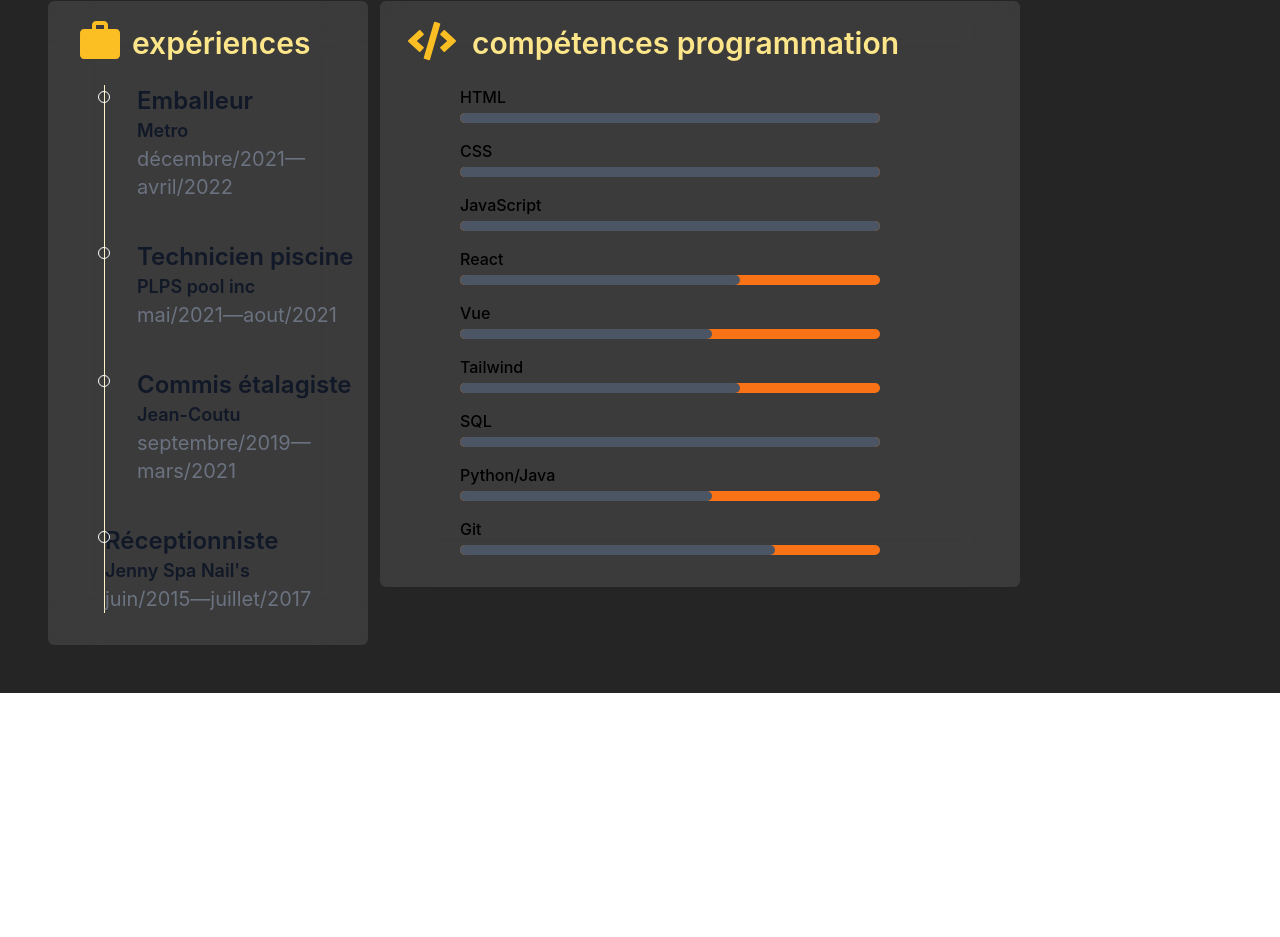
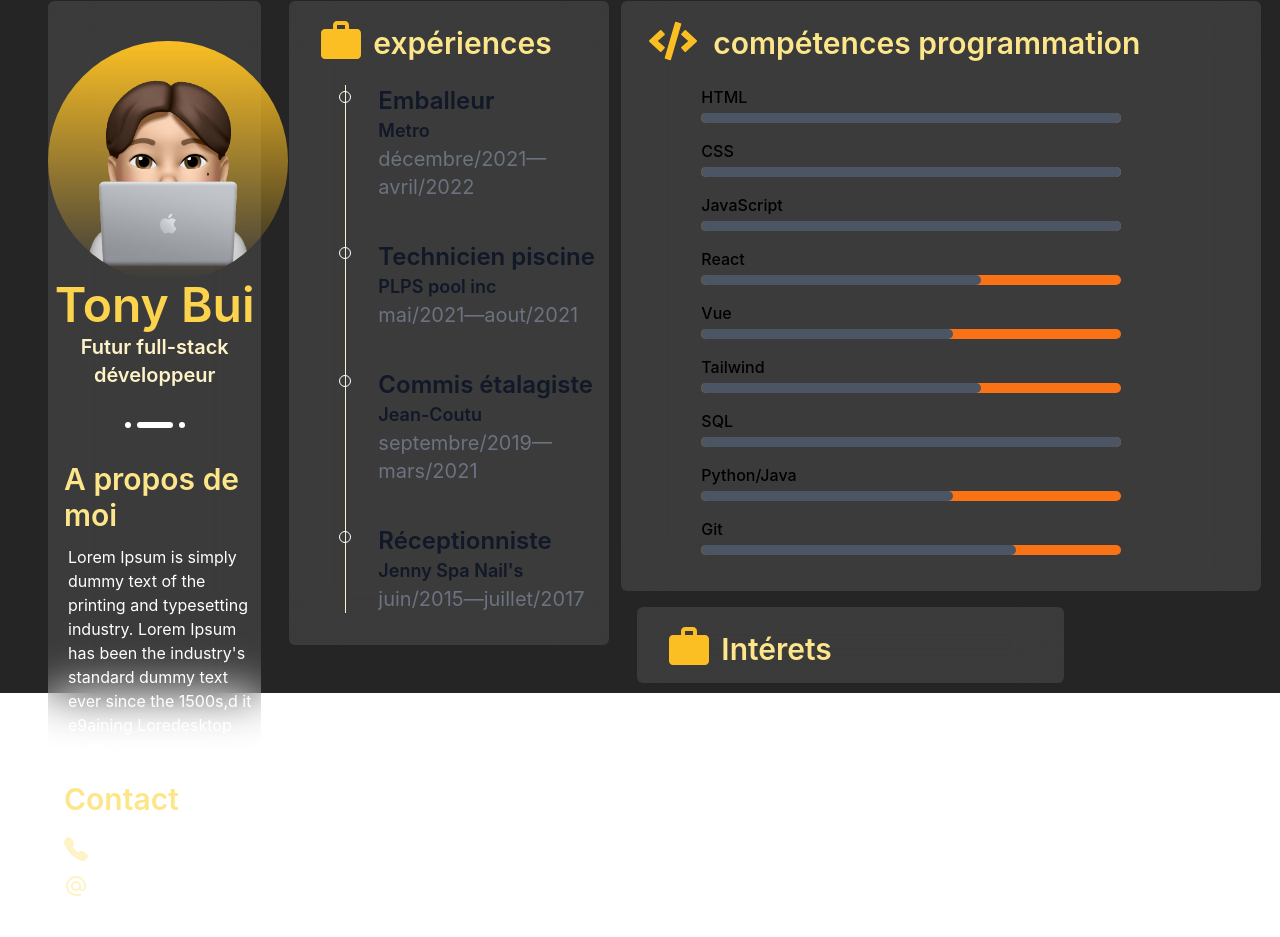
Before and after one commit to tonybbb2/Portfolio, a Next.js app in the folder portfolio/: page /resume in a window 1280 px wide. Shown: the part 107-1044 px from the top of the page. Before the commit the page ends 800 px from the top, so only its background shows below. Built offline with nearby package versions, Linux system fonts and the light colour scheme.

Commit message:
about commit

```diff
--- a/portfolio/pages/resume.js
+++ b/portfolio/pages/resume.js
@@ -1,6 +1,13 @@
 import Head from 'next/head';
 import { MdOutlineWork } from 'react-icons/md';
 import { FaCode } from 'react-icons/fa';
+import Tony from '../public/IMG_3544.png';
+import Image from 'next/image';
+import { TbSeparator } from 'react-icons/tb'
+import { BsFillTelephoneFill } from 'react-icons/bs'
+import { MdOutlineAlternateEmail } from 'react-icons/md'
+import { ImLocation } from 'react-icons/im'
+import { TbFileDownload } from 'react-icons/tb'
 
 export default function Resume() {
     return (
@@ -12,8 +19,38 @@ export default function Resume() {
             </Head>
             <main className='bg-chillblack'>
                 <section className='min-h-screen  bg-chillblack '>
-                    <h1 className="text-6xl py-6 p-12 text-amber-50">smtg.</h1>
-                    <div className=" w-1/4 ml-12 mr-3 float-left backdrop-blur-xl bg-white/10 rounded-md hover:scale-105">
+                    <div className=' flex justify-between py-6 p-12 text-amber-50'>
+                        <div className='text-6xl font-serif'>Résumé</div>
+
+                        <div className='text-xl text-amber-100 mr-2 mt-4'>
+                            <p className='inline-block text-lg font-medium ml-2 text-white underline underline-offset-2 '>Curriculum vitae</p><a href="../public/" download="Tony.pdf" target="_blank"><TbFileDownload className='inline-block text-2xl ml-2 hover:scale-150 cursor-pointer'></TbFileDownload></a>
+                        </div>
+
+                    </div>
+                    <div className=" w-1/6 ml-12 mr-3 float-left backdrop-blur-xl bg-white/10 rounded-md hover:scale-105">
+                        <div className='relative mx-auto bg-gradient-to-b from-amber-400 rounded-full mt-10 tablet:w-20 tablet:h-20 laptop:w-40 laptop:h-40 desktop:w-60 desktop:h-60 overflow-hidden'>
+                            <Image src={Tony} layout='fill' objectFit='cover' />
+                        </div>
+                        <h3 className='text-5xl text-center'><p className='text3xl font-semibold text-amber-300'>Tony Bui</p></h3>
+                        <h3 className='text-xl text-center mt-1'><p className='font-semibold text-amber-100'>Futur full-stack développeur</p></h3>
+                        <div className='text-center'>
+                            <TbSeparator className='text-white text-7xl inline-block' />
+                        </div>
+                        <h3 className='text-3xl ml-4'><p className='font-semibold text-amber-200'>A propos de moi</p></h3>
+                        <p className=' text-white mt-2 p-1 ml-4'>Lorem Ipsum is simply dummy text of the printing and typesetting industry. Lorem Ipsum has been the industry's standard dummy text ever since the 1500s,d it e9aining Loredesktop publishing.</p>
+                        <h3 className='text-3xl p-4'><p className='font-semibold text-amber-200'>Contact</p></h3>
+                        <div className='text-xl mb-2 text-amber-100'>
+                            <BsFillTelephoneFill className='inline-block text-2xl ml-4' /><p className='inline-block text-lg font-medium ml-4 text-white'>514 262-6304</p>
+                        </div>
+                        <div className='text-xl mb-2 text-amber-100'>
+                            <MdOutlineAlternateEmail className='inline-block text-2xl ml-4' /><p className='inline-block text-lg font-medium ml-4 text-white'>bui.tony35@gmail.com</p>
+                        </div>
+                        <div className='text-xl mb-4 text-amber-100'>
+                            <ImLocation className='inline-block text-2xl ml-4' /><p className='inline-block text-lg font-medium ml-4 text-white'>Montréal, Québec (Canada)</p>
+                        </div>
+
+                    </div>
+                    <div className=" w-1/4 ml-4 mr-3 float-left backdrop-blur-xl bg-white/10 rounded-md hover:scale-105">
                         <h3 className='text-5xl p-3 ml-4'><MdOutlineWork className='inline-block text-amber-400 mr-2' /><p className='inline-block text-3xl font-semibold text-amber-200'>expériences</p></h3>
                         <ol class="ml-14 border-l border-amber-100">
                             <li class="mb-10 ml-8 mt-2 ">
@@ -37,7 +74,7 @@ export default function Resume() {
                                 <p class="mb-4 text-xl font-normal text-gray-500 dark:text-gray-400">septembre/2019—mars/2021</p>
 
                             </li>
-                            <li class="mb-8 ml-0">
+                            <li class="mb-8 ml-8">
                                 <div class="absolute w-3 h-3 rounded-full mt-1.5 ml-0.5 left-12 border border-white dark:bg-amber-300"></div>
                                 <time class="text-2xl font-semibold text-gray-900 dark:text-white">Réceptionniste</time>
                                 <h3 class="text-lg font-semibold text-gray-900 dark:text-white">Jenny Spa Nail's</h3>
@@ -47,7 +84,7 @@ export default function Resume() {
                         </ol>
 
                     </div>
-                    <div className="overflow-hidden backdrop-blur-xl bg-white/10 w-1/2 rounded-md">
+                    <div className="overflow-hidden backdrop-blur-xl bg-white/10 w-1/2 rounded-md hover:scale-105">
                         <h3 className='text-5xl p-3 ml-4'><FaCode className='inline-block text-amber-400 mr-4' /><p className='inline-block text-3xl font-semibold text-amber-200'>compétences programmation</p></h3>
                         <div className='ml-20 mt-2'>
                             <div class="mb-1 text-base font-medium dark:text-white">HTML</div>
@@ -97,7 +134,7 @@ export default function Resume() {
                                 <div class="bg-gray-600 h-2.5 rounded-full dark:bg-red-600 w-3/5"></div>
                             </div>
                         </div>
-                        <div className='ml-20 mb-8'>
+                        <div className='ml-20 mb-9'>
                             <div class="mb-1 text-base font-medium dark:text-white">Git</div>
                             <div class="w-3/4 bg-orange-500 rounded-full h-2.5 mb-4 dark:bg-gray-700">
                                 <div class="bg-gray-600 h-2.5 rounded-full dark:bg-red-500 w-3/4"></div>
@@ -105,6 +142,14 @@ export default function Resume() {
                         </div>
 
                     </div>
+                    <div className="w-1/3 ml-4 mr-3 mt-4 float-left backdrop-blur-xl bg-white/10 rounded-md hover:scale-105">
+                        <h3 className='text-5xl p-3 ml-4'><MdOutlineWork className='inline-block text-amber-400 mr-2' /><p className='inline-block text-3xl font-semibold text-amber-200'>Intérets</p></h3>
+                    </div>
+
+
+
+
+
                 </section>
             </main>
         </div>
--- a/portfolio/tailwind.config.js
+++ b/portfolio/tailwind.config.js
@@ -11,7 +11,17 @@ module.exports = {
 
       },
       backgroundColor: {
-        'chillblack' : '#252525'
+        'chillblack': '#252525'
+      },
+      screens: {
+        'tablet': '640px',
+        // => @media (min-width: 640px) { ... }
+
+        'laptop': '1024px',
+        // => @media (min-width: 1024px) { ... }
+
+        'desktop': '1280px',
+        // => @media (min-width: 1280px) { ... }
       },
     },
     plugins: [require('tailwind-scrollbar'),],
```
Also changed, not shown: 1 other file (tests, documents, lock files or other folders).
